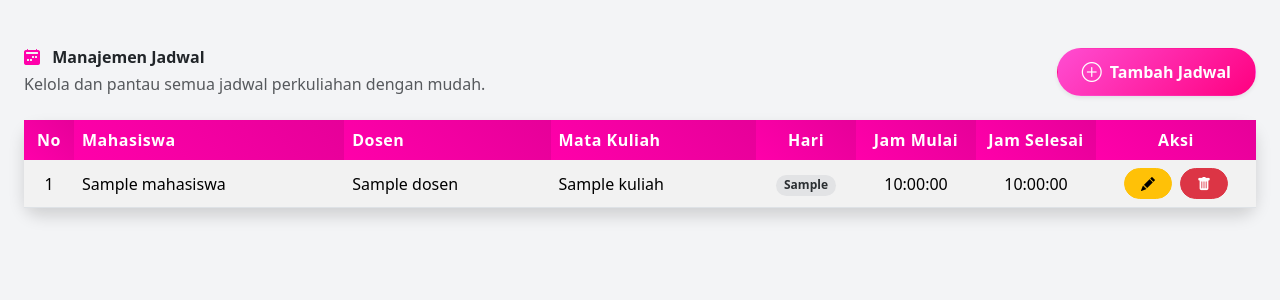
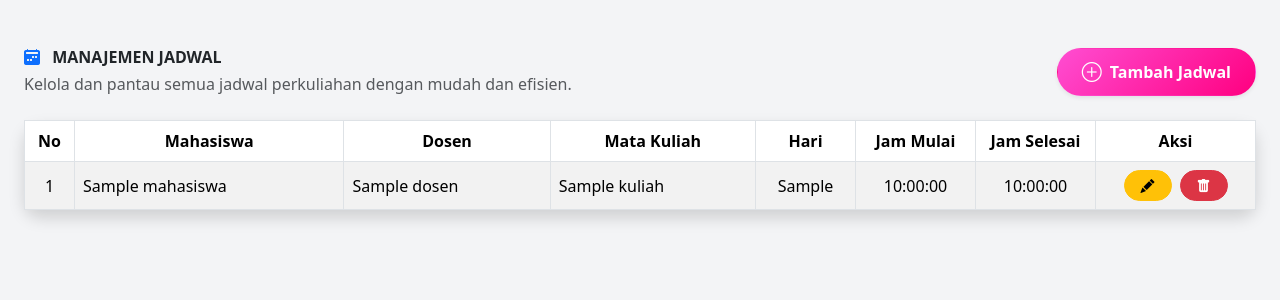
Before and after one commit to ArifbillahKamil/RBAC-Project, a Flask app: page /admin/jadwal/ in a window 1280 px wide. Shown: the part 56-356 px from the top of the page. Run offline with Flask 3, Linux system fonts and the light colour scheme; a user stored in the database is signed in; tables that the repository leaves empty hold one stand-in row (values such as "Sample post"); some libraries are stand-ins or nearby versions.

Commit message:
perubahannnlist

```diff
--- a/templates/jadwal_list.html
+++ b/templates/jadwal_list.html
@@ -6,58 +6,26 @@
 <link rel="stylesheet" href="https://cdn.jsdelivr.net/npm/bootstrap-icons@1.10.5/font/bootstrap-icons.css" />
 
 <style>
-  /* === Tombol Utama === */
   .btn-gradient {
     background: linear-gradient(135deg, #ff4dd2, #ff0080);
     color: white;
     transition: all 0.3s ease;
   }
+
   .btn-gradient:hover {
     background: linear-gradient(135deg, #e60073, #cc0066);
-    transform: translateY(-2px); /* Efek sedikit terangkat */
-    box-shadow: 0 4px 15px rgba(0,0,0,0.2) !important;
-  }
-
-  /* === Desain Kartu & Tabel (Prinsip dari prompt sebelumnya) === */
-  /* 1. Aksen pada sisi kiri kartu */
-  .card.table-card {
-    border-left: 4px solid #ff00aa;
-  }
-
-  /* 2. Header tabel dengan gradient agar serasi */
-  .table > thead.custom-thead {
-    vertical-align: middle;
-  }
-  .table > thead.custom-thead th {
-    background: linear-gradient(45deg, #ff00aa, #e60099);
-    color: white;
-    font-weight: 600; /* Sedikit lebih tebal */
-    letter-spacing: 0.5px;
-    border: none;
-  }
-
-  /* 3. Tombol aksi di dalam tabel */
-  .action-btn {
-    transition: all 0.2s ease-in-out;
-  }
-  .action-btn:hover {
-    transform: scale(1.15); /* Sedikit membesar saat disentuh mouse */
-  }
-
-  /* Baris 'data kosong' yang lebih menarik */
-  .empty-row td {
-    background-color: #f8f9fa;
+    transform: scale(1.03);
   }
 </style>
 
 <div class="container mt-5">
+  <!-- Header Section -->
   <div class="d-flex justify-content-between align-items-center mb-4">
     <div>
-      <h3 class="fw-bold text-dark mb-1">
-        <i class="bi bi-calendar2-week-fill me-2" style="color: #ff00aa;"></i>
-        Manajemen Jadwal
+      <h3 class="fw-bold text-uppercase text-dark mb-1">
+        <i class="bi bi-calendar2-week-fill me-2 text-primary"></i> Manajemen Jadwal
       </h3>
-      <p class="text-muted mb-0">Kelola dan pantau semua jadwal perkuliahan dengan mudah.</p>
+      <p class="text-muted mb-0">Kelola dan pantau semua jadwal perkuliahan dengan mudah dan efisien.</p>
     </div>
     <a href="{{ url_for('admin_jadwal.tambah_jadwal') }}"
        class="btn btn-gradient px-4 py-2 rounded-pill fw-semibold d-flex align-items-center shadow-sm">
@@ -65,16 +33,17 @@
     </a>
   </div>
 
-  <div class="card shadow border-0 rounded-4 table-card">
+  <!-- Table Section -->
+  <div class="card shadow border-0 rounded-4">
     <div class="card-body p-0">
       <div class="table-responsive">
-        <table class="table table-striped table-hover mb-0 text-center align-middle">
-          <thead class="custom-thead">
+        <table class="table table-striped table-bordered mb-0 text-center align-middle">
+          <thead class="text-white" style="background-color: #ff00aa;">
             <tr>
               <th style="width: 50px;">No</th>
-              <th class="text-start">Mahasiswa</th>
-              <th class="text-start">Dosen</th>
-              <th class="text-start">Mata Kuliah</th>
+              <th>Mahasiswa</th>
+              <th>Dosen</th>
+              <th>Mata Kuliah</th>
               <th style="width: 100px;">Hari</th>
               <th style="width: 120px;">Jam Mulai</th>
               <th style="width: 120px;">Jam Selesai</th>
@@ -88,27 +57,27 @@
               <td class="text-start">{{ j.mahasiswa.nama }}</td>
               <td class="text-start">{{ j.dosen.nama }}</td>
               <td class="text-start">{{ j.mata_kuliah.nama }}</td>
-              <td><span class="badge bg-secondary-subtle text-secondary-emphasis rounded-pill">{{ j.hari }}</span></td>
+              <td>{{ j.hari }}</td>
               <td>{{ j.jam_mulai }}</td>
               <td>{{ j.jam_selesai }}</td>
               <td>
                 <div class="d-flex justify-content-center gap-2">
                   <a href="{{ url_for('admin_jadwal.edit_jadwal', jadwal_id=j.id) }}"
-                     class="btn btn-sm btn-warning rounded-pill px-3 action-btn" data-bs-toggle="tooltip" title="Edit Jadwal">
+                    class="btn btn-sm btn-warning rounded-pill px-3">
                     <i class="bi bi-pencil-fill"></i>
                   </a>
                   <a href="{{ url_for('admin_jadwal.hapus_jadwal', jadwal_id=j.id) }}"
-                     class="btn btn-sm btn-danger rounded-pill px-3 action-btn"
-                     onclick="return confirm('Yakin ingin menghapus jadwal ini?')" data-bs-toggle="tooltip" title="Hapus Jadwal">
+                    class="btn btn-sm btn-danger rounded-pill px-3"
+                    onclick="return confirm('Yakin ingin menghapus jadwal ini?')">
                     <i class="bi bi-trash-fill"></i>
                   </a>
                 </div>
               </td>
             </tr>
             {% else %}
-            <tr class="empty-row">
+            <tr>
               <td colspan="8" class="py-4 text-muted text-center">
-                <i class="bi bi-info-circle me-2"></i> Belum ada data jadwal yang ditambahkan.
+                <i class="bi bi-info-circle me-2"></i> Belum ada data jadwal.
               </td>
             </tr>
             {% endfor %}
@@ -118,11 +87,4 @@
     </div>
   </div>
 </div>
-
-<script>
-  document.addEventListener("DOMContentLoaded", function () {
-    const tooltipTriggerList = document.querySelectorAll('[data-bs-toggle="tooltip"]');
-    const tooltipList = [...tooltipTriggerList].map(tooltipTriggerEl => new bootstrap.Tooltip(tooltipTriggerEl));
-  });
-</script>
 {% endblock %}
```
